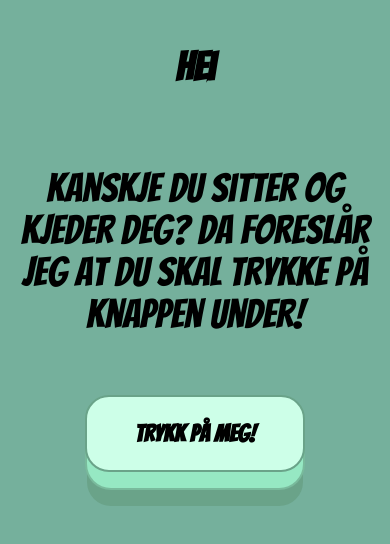
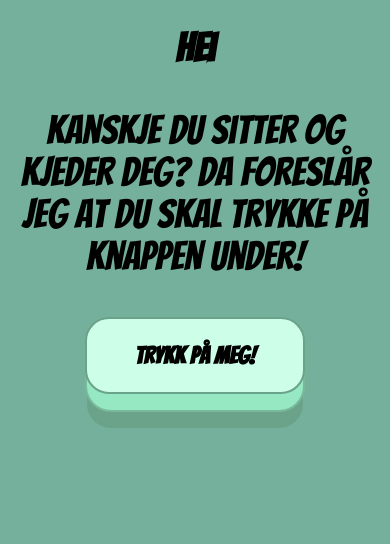
Before and after one commit to carolinekvamme/hei, a plain HTML site: page index.html in a window 390 px wide. Drawn offline with Linux system fonts and the light colour scheme.

Commit message:
Update style.css

```diff
--- a/style.css
+++ b/style.css
@@ -11,9 +11,14 @@ a{
     font-weight: bold;
 }
 
-p, h1{
+h1{
+  font-size: 40px;
+}
+
+p{
     font-size: 40px;
-    padding: 5%;
+    padding-left: 5%;
+    padding-right: 5%;
 }
 
 button{
@@ -91,3 +96,9 @@ button{
     transform: translate3d(0, 0, -1em);
     box-shadow: 0 0 0 2px var(--colorShadeB), 0 0.25em 0 0 var(--colorShadeB);
   }
+
+  @media (max-width: 1000px){
+    #knapp21, #knapp22{
+      font-size: 1rem;
+    }
+  }
```
